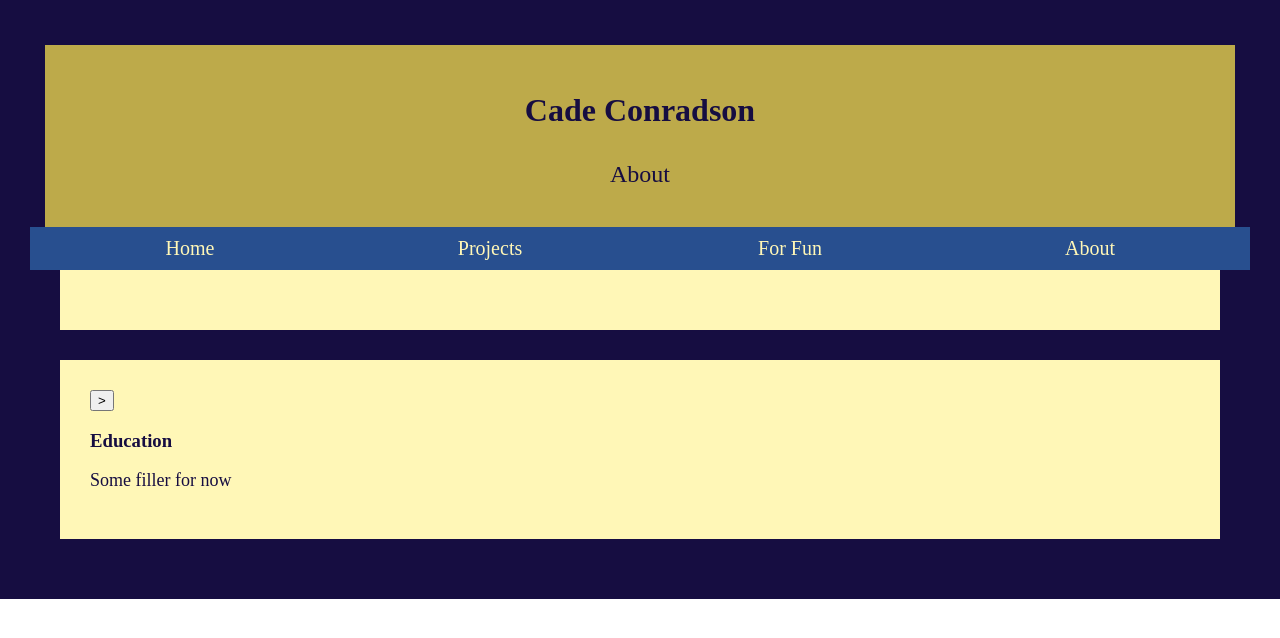
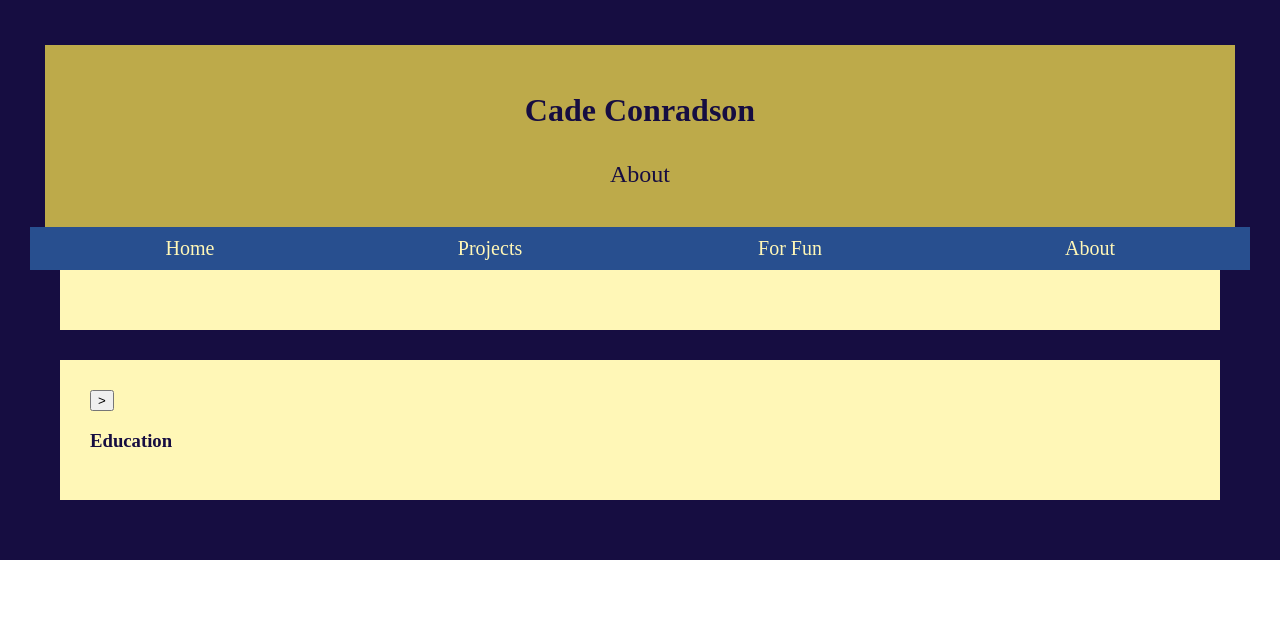
Before and after one commit to cconradson/cconradson.github.io, a Jekyll site: the page built from about.html, in a window 1280 px wide. Shown: the top 638 px of the page. Built offline with Jekyll 4.4.1, drawn with Linux system fonts in a browser that asks for light colours.

Commit message:
fix dropdown initial display

```diff
--- a/assets/css/main.css
+++ b/assets/css/main.css
@@ -217,3 +217,7 @@ a.img {
 }
 
 /* For drop-downs */
+
+.dropdown {
+	display: none;
+}
```
